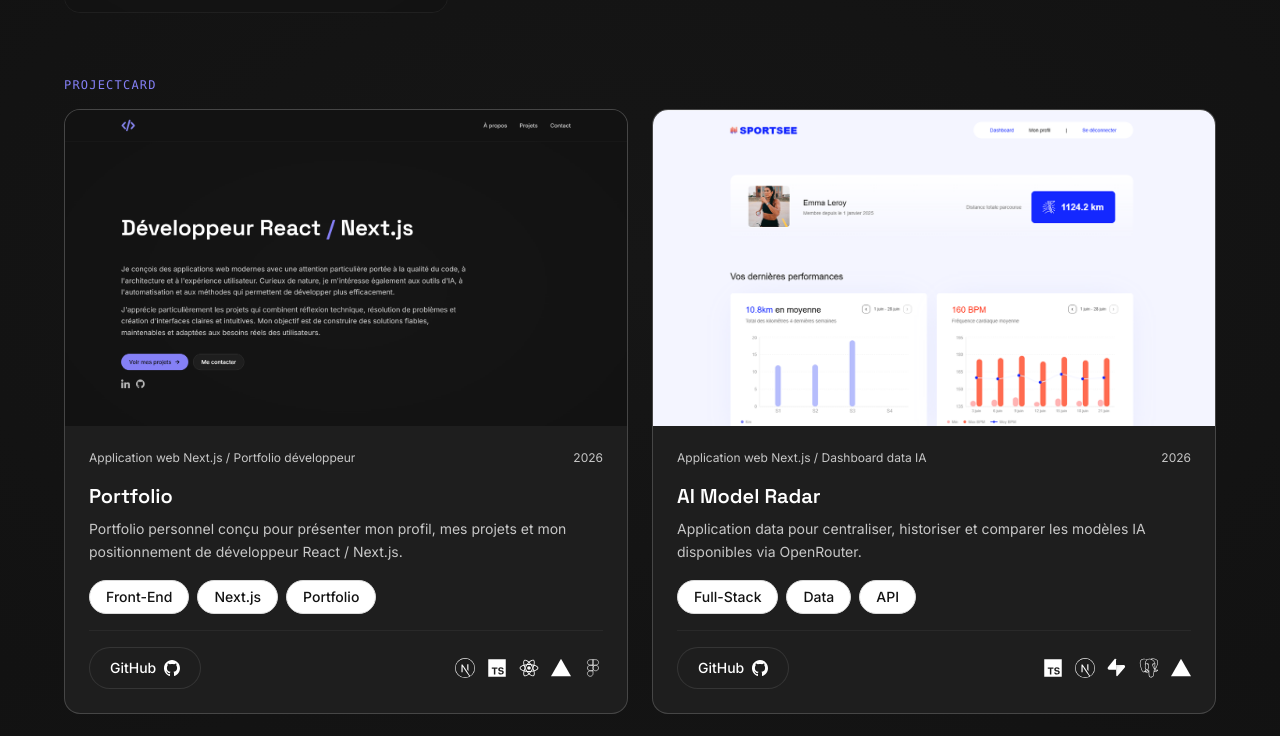
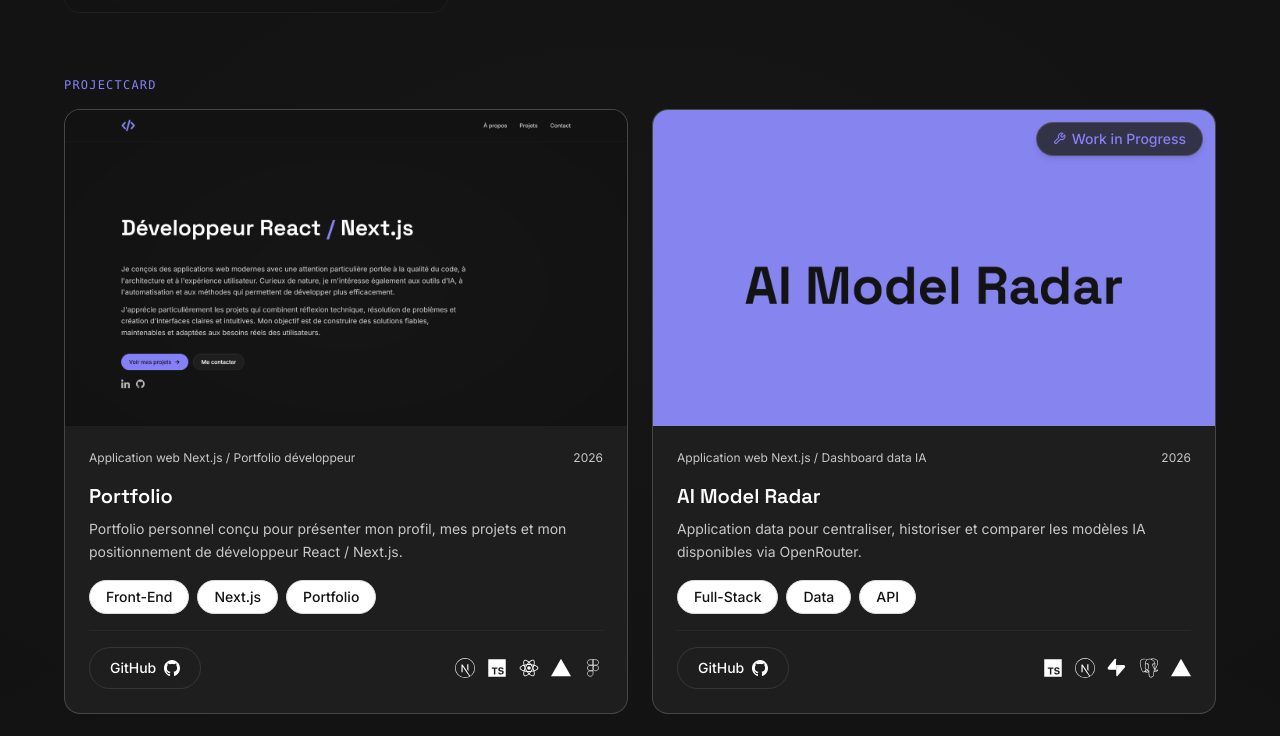
Before and after one commit to TeoCasanovaDW/portfolio_react_next, a Next.js app: page /dev/ui in a window 1280 px wide. Shown: the part 1734-2470 px from the top of the page. Built offline with nearby package versions, Linux system fonts and the light colour scheme.

Commit message:
fix: updating AI model Radar project to be wip and w/ a placeholder image

```diff
--- a/components/projects/ProjectCard.tsx
+++ b/components/projects/ProjectCard.tsx
@@ -15,9 +15,24 @@ export default function ProjectCard({ project }: Props) {
   return (
     <article className="bg-surface rounded-2xl border border-[#e5e5e5]/20 overflow-hidden hover:border-[#e5e5e5]/30 transition-colors duration-200">
 
-      <Link href={`/projects/${project.slug}`} tabIndex={-1} aria-hidden>
-        <ProjectImage src={project.image} alt={project.name} />
-      </Link>
+      <div className="relative">
+        <Link href={`/projects/${project.slug}`} tabIndex={-1} aria-hidden>
+          <ProjectImage src={project.image} alt={project.name} />
+        </Link>
+        {project.slug === 'ai-model-radar' && (
+          <div className="absolute top-3 right-3 z-10 pointer-events-none">
+            <Badge
+              label="Work in Progress"
+              variant="overlay"
+              icon={
+                <svg width="13" height="13" viewBox="0 0 24 24" fill="none" stroke="currentColor" strokeWidth="2" strokeLinecap="round" strokeLinejoin="round" aria-hidden="true">
+                  <path d="M14.7 6.3a1 1 0 0 0 0 1.4l1.6 1.6a1 1 0 0 0 1.4 0l3.77-3.77a6 6 0 0 1-7.94 7.94l-6.91 6.91a2.12 2.12 0 0 1-3-3l6.91-6.91a6 6 0 0 1 7.94-7.94l-3.76 3.76z" />
+                </svg>
+              }
+            />
+          </div>
+        )}
+      </div>
 
       <div className="p-6 flex flex-col gap-4">
 
--- a/components/ui/Badge.tsx
+++ b/components/ui/Badge.tsx
@@ -1,18 +1,21 @@
-type Variant = 'light' | 'dark'
+type Variant = 'light' | 'dark' | 'overlay'
 
 type Props = {
   label: string
   variant?: Variant
+  icon?: React.ReactNode
 }
 
 const variantClasses: Record<Variant, string> = {
   light: 'bg-white text-[#121212] border border-[#dadada]',
   dark: 'bg-surface text-white border border-white/10',
+  overlay: 'bg-surface/80 text-accent border border-white/15 backdrop-blur-sm shadow-md',
 }
 
-export default function Badge({ label, variant = 'dark' }: Props) {
+export default function Badge({ label, variant = 'dark', icon }: Props) {
   return (
-    <span className={`inline-block px-4 py-1.5 rounded-full text-sm font-medium ${variantClasses[variant]}`}>
+    <span className={`inline-flex items-center gap-1.5 px-4 py-1.5 rounded-full text-sm font-medium ${variantClasses[variant]}`}>
+      {icon}
       {label}
     </span>
   )
```
Also changed, not shown: public/images/projects/ai-model-radar.png.
